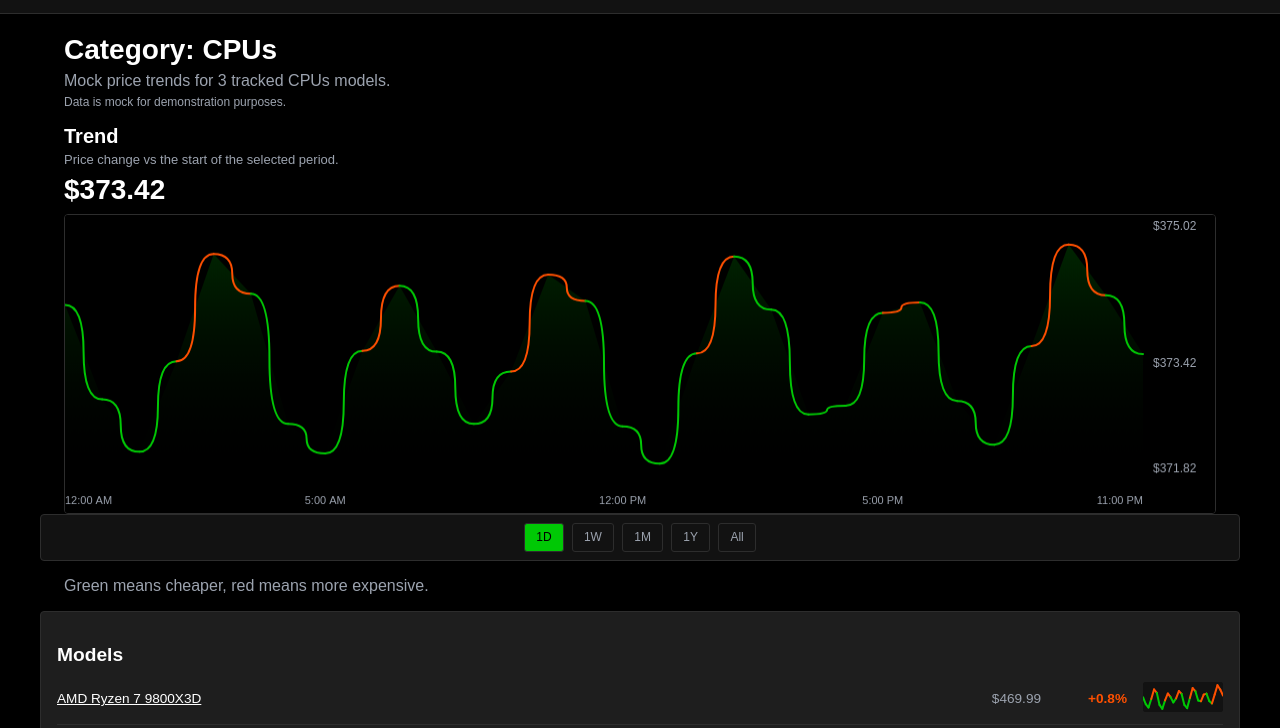
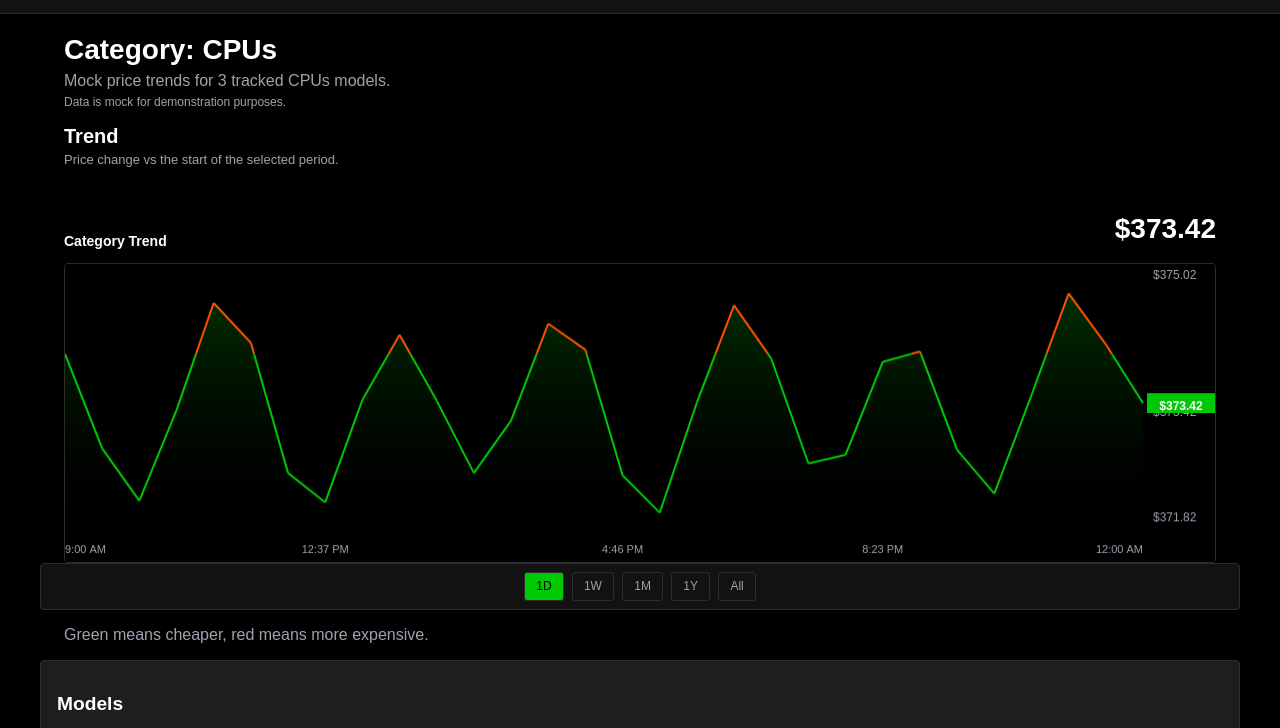
Before and after one commit to auzzie98/price-tracker, a plain HTML site: page web/category.html in a window 1280 px wide. Both pictures are taken after a click on the button "1D". Shown: the part 42-770 px from the top of the page. Drawn offline with Linux system fonts and the light colour scheme.

Commit message:
Fix chart straight lines and layout
Co-authored-by: Copilot <223556219+Copilot@users.noreply.github.com>

```diff
--- a/web/category.html
+++ b/web/category.html
@@ -28,7 +28,13 @@
     <section class="trend-section category-trend">
       <h2 class="trend-title">Trend</h2>
       <p class="trend-subtitle">Price change vs the start of the selected period.</p>
-        <div class="trend-price" id="trend-price">$100.00</div>
+        <div class="trend-legend">
+          <div class="trend-model-name" id="trend-model-name">Category Trend</div>
+          <div class="trend-price-row">
+            <span class="trend-price" id="trend-price">$100.00</span>
+          </div>
+        </div>
+        <div class="trend-hover-date" id="trend-hover-date"></div>
       <canvas id="category-chart" width="1000" height="300"></canvas>
     </section>
     <div class="time-toggles">
@@ -110,7 +116,7 @@
         ctx.beginPath();
         ctx.moveTo(x(i), y(values[i]));
         ctx.lineTo(x(i + 1), y(values[i + 1]));
-        ctx.strokeStyle = endCents > startCents ? '#FF5000' : endCents < startCents ? '#00C805' : '#9CA3AF';
+        ctx.strokeStyle = endCents > startCents ? '#FF5000' : '#00C805';
         ctx.stroke();
       }
 
@@ -141,7 +147,8 @@
           canvas,
           values,
           selectedRange,
-          document.getElementById('trend-price')
+          document.getElementById('trend-price'),
+          document.getElementById('trend-hover-date')
         );
       }
     }
@@ -189,7 +196,7 @@
           ctx.beginPath();
           ctx.moveTo(x1, y1);
           ctx.lineTo(x2, y2);
-          ctx.strokeStyle = end > start ? '#FF5000' : end < start ? '#00C805' : '#9CA3AF';
+          ctx.strokeStyle = end > start ? '#FF5000' : '#00C805';
           ctx.stroke();
         }
       });
--- a/web/static/css/style.css
+++ b/web/static/css/style.css
@@ -177,6 +177,32 @@ h1 {
   font-weight: 700;
   line-height: 1.1;
   margin: 0.35rem 0 0.25rem;
+}
+.trend-legend {
+  display: flex;
+  align-items: flex-end;
+  justify-content: space-between;
+  min-height: 74px;
+  margin-top: 0.25rem;
+}
+.trend-model-name {
+  color: #FFFFFF;
+  font-size: 14px;
+  font-weight: 700;
+}
+.trend-price-row {
+  display: flex;
+  align-items: baseline;
+  gap: 0.75rem;
+}
+.trend-change {
+  font-size: 14px;
+  font-weight: 700;
+}
+.trend-hover-date {
+  color: #9CA3AF;
+  font-size: 12px;
+  padding-bottom: 0.35rem;
 }
 .chart-tooltip {
   position: absolute;
--- a/web/static/js/chart.js
+++ b/web/static/js/chart.js
@@ -6,26 +6,21 @@
 
   function getDates(count, range) {
     var dates = [];
-    var end = new Date(END_DATE);
-
     for (var i = 0; i < count; i++) {
-      var date = new Date(end);
+      var date = new Date(END_DATE);
       if (range === "1d") {
-        date.setMinutes(0, 0, 0);
-        date.setHours(24 * i / count);
+        date.setHours(9);
+        date.setMinutes(Math.round(i * 900 / (count - 1)));
       } else if (range === "1w") {
-        date = new Date(end);
-        date.setDate(end.getDate() - (count - 1 - i));
-        date.setHours(9 + Math.round((i % 9) * 0.25));
+        date.setDate(END_DATE.getDate() - 6 + i);
+        date.setHours(9 + (i % 9));
       } else if (range === "1m") {
-        date = new Date(end);
-        date.setDate(end.getDate() - (count - 1 - i));
+        date.setDate(END_DATE.getDate() - 22 + i);
       } else if (range === "1y") {
-        date = new Date(end);
-        date.setDate(end.getDate() - Math.round((count - 1 - i) * 365 / (count - 1)));
+        date.setDate(END_DATE.getDate());
+        date.setMonth(END_DATE.getMonth() - 11 + Math.floor(i * 11 / (count - 1)));
       } else {
-        date = new Date(end);
-        date.setMonth(end.getMonth() - Math.round((count - 1 - i) * 36 / (count - 1)));
+        date.setMonth(END_DATE.getMonth() - 35 + Math.floor(i * 35 / (count - 1)));
       }
       dates.push(date);
     }
@@ -59,6 +54,13 @@
     return date.toLocaleDateString("en-US", { month: "short", year: "numeric" });
   }
 
+  function segmentColor(value, startValue) {
+    var valueCents = Math.round(value * 100);
+    var startCents = Math.round(startValue * 100);
+    if (valueCents < startCents) return "#00C805";
+    return "#FF5000";
+  }
+
   function createTooltip(canvas) {
     var tooltip = document.createElement("div");
     tooltip.className = "chart-tooltip";
@@ -67,133 +69,25 @@
     return tooltip;
   }
 
-  function drawSmoothLine(ctx, points) {
-    if (!points.length) return;
-    ctx.beginPath();
-    ctx.moveTo(points[0].x, points[0].y);
-    for (var i = 1; i < points.length - 1; i++) {
-      var midpointX = (points[i].x + points[i + 1].x) / 2;
-      var midpointY = (points[i].y + points[i + 1].y) / 2;
-      ctx.quadraticCurveTo(points[i].x, points[i].y, midpointX, midpointY);
-    }
-    var last = points[points.length - 1];
-    ctx.quadraticCurveTo(points[points.length - 2].x, points[points.length - 2].y, last.x, last.y);
-  }
-
-  function attach(options) {
-    var canvas = options.canvas;
-    var state = states.get(canvas) || {};
-    state.canvas = canvas;
-    state.values = options.values || [];
-    state.range = options.range || "1m";
-    state.priceElement = options.priceElement || null;
-    state.tooltip = state.tooltip || createTooltip(canvas);
-    state.hoverIndex = null;
-    state.hovered = false;
-    states.set(canvas, state);
-    if (state.priceElement && state.values.length) {
-      state.priceElement.textContent = "$" + state.values[state.values.length - 1].toFixed(2);
-    }
-
-    if (!state.listenersAttached) {
-      canvas.addEventListener("pointermove", function (event) {
-        handlePointer(event, state);
-      });
-      canvas.addEventListener("pointerdown", function (event) {
-        if (event.pointerType === "touch") {
-          event.preventDefault();
-          handlePointer(event, state);
-        }
-      });
-      canvas.addEventListener("pointerleave", function () {
-        clearHover(state);
-      });
-      canvas.addEventListener("pointerup", function (event) {
-        if (event.pointerType === "touch") {
-          handlePointer(event, state);
-        }
-      });
-      canvas.addEventListener("pointercancel", function () {
-        clearHover(state);
-      });
-      state.listenersAttached = true;
-    }
-
-    draw(state);
-  }
-
-  function clearHover(state) {
-    state.hovered = false;
-    state.hoverIndex = null;
-    state.tooltip.classList.remove("visible");
-    if (state.priceElement && state.values.length) {
-      state.priceElement.textContent = "$" + state.values[state.values.length - 1].toFixed(2);
-    }
-    draw(state);
-  }
-
-  function handlePointer(event, state) {
-    if (!state.values.length) return;
-    var rect = state.canvas.getBoundingClientRect();
-    var cssX = event.clientX - rect.left;
-    var cssWidth = rect.width;
-    var plotWidth = Math.max(1, cssWidth - 72);
-    var clampedX = Math.max(0, Math.min(plotWidth, cssX));
-    var index = Math.round(clampedX / plotWidth * (state.values.length - 1));
-    index = Math.max(0, Math.min(state.values.length - 1, index));
-    state.hoverIndex = index;
-    state.hovered = true;
-
-    if (state.priceElement) {
-      state.priceElement.textContent = "$" + state.values[index].toFixed(2);
-    }
-
-    var dates = getDates(state.values.length, state.range);
-    var point = layout(state)[index];
-    state.tooltip.innerHTML =
-      "<strong>$" + state.values[index].toFixed(2) + "</strong>" +
-      "<span>" + formatDate(dates[index], state.range) + "</span>";
-
-    var tooltipWidth = 170;
-    var tooltipLeft = point.x + 12 + (state.canvas.offsetLeft || 0);
-    if (tooltipLeft + tooltipWidth > cssWidth - 4) {
-      tooltipLeft = point.x - tooltipWidth - 12;
-    }
-    tooltipLeft = Math.max(4, tooltipLeft);
-    var tooltipTop = Math.max(8, point.y - 74 + (state.canvas.offsetTop || 0));
-    state.tooltip.style.left = tooltipLeft + "px";
-    state.tooltip.style.top = tooltipTop + "px";
-    state.tooltip.classList.add("visible");
-    draw(state);
-  }
-
   function layout(state) {
     var canvas = state.canvas;
-    var cssWidth = Math.max(1, canvas.clientWidth || canvas.offsetWidth);
-    var cssHeight = 300;
+    var width = Math.max(1, canvas.clientWidth || canvas.offsetWidth);
+    var height = 300;
     var values = state.values;
     var dataMin = Math.min.apply(null, values);
     var dataMax = Math.max.apply(null, values);
-    var range = dataMax - dataMin;
-    if (range === 0) range = Math.abs(dataMax) * 0.1 || 1;
-    var chartMin = dataMin - range * 0.08;
-    var chartMax = dataMax + range * 0.08;
-    var chartRange = chartMax - chartMin;
-    var plotWidth = Math.max(1, cssWidth - 72);
-    var plotHeight = cssHeight - 44;
+    var spread = dataMax - dataMin;
+    if (spread === 0) spread = Math.abs(dataMax) * 0.1 || 1;
+    var chartMin = dataMin - spread * 0.08;
+    var chartMax = dataMax + spread * 0.08;
+    var plotWidth = Math.max(1, width - 72);
+    var plotHeight = height - 44;
 
-    function x(index) {
-      if (values.length === 1) return plotWidth / 2;
-      return index / (values.length - 1) * plotWidth;
-    }
-    function y(value) {
-      return 12 + (chartMax - value) / chartRange * plotHeight;
-    }
-
-    var points = values.map(function (value, index) {
-      return { x: x(index), y: y(value), value: value };
+    return values.map(function (value, index) {
+      var x = values.length === 1 ? plotWidth / 2 : index / (values.length - 1) * plotWidth;
+      var y = 12 + (chartMax - value) / (chartMax - chartMin) * plotHeight;
+      return { x: x, y: y, value: value };
     });
-    return points;
   }
 
   function draw(state) {
@@ -214,74 +108,62 @@
     ctx.fillRect(0, 0, width, height);
 
     var points = layout(state);
-    var startingValue = values[0];
+    var startValue = values[0];
     var endValue = values[values.length - 1];
-    var lineColor = Math.round(endValue * 100) < Math.round(startingValue * 100)
-      ? "#00C805"
-      : Math.round(endValue * 100) > Math.round(startingValue * 100)
-        ? "#FF5000"
-        : "#9CA3AF";
+    var lineColor = endValue < startValue ? "#00C805" : "#FF5000";
 
-    ctx.save();
     ctx.beginPath();
-    points.forEach(function (point, index) {
-      if (index === 0) ctx.moveTo(point.x, point.y);
-      else ctx.lineTo(point.x, point.y);
-    });
+    ctx.moveTo(points[0].x, points[0].y);
+    for (var i = 1; i < points.length; i++) {
+      ctx.lineTo(points[i].x, points[i].y);
+    }
     ctx.lineTo(points[points.length - 1].x, height - 32);
     ctx.lineTo(points[0].x, height - 32);
     ctx.closePath();
     var gradient = ctx.createLinearGradient(0, 12, 0, height - 32);
-    gradient.addColorStop(0, lineColor === "#00C805" ? "rgba(0,200,5,0.22)" : lineColor === "#FF5000" ? "rgba(255,80,0,0.22)" : "rgba(156,163,175,0.12)");
+    gradient.addColorStop(0, lineColor === "#00C805" ? "rgba(0,200,5,0.28)" : lineColor === "#FF5000" ? "rgba(255,80,0,0.28)" : "rgba(156,163,175,0.14)");
     gradient.addColorStop(1, "rgba(0,0,0,0)");
     ctx.fillStyle = gradient;
     ctx.fill();
-    ctx.restore();
 
     ctx.lineWidth = state.hovered ? 3 : 2;
-    ctx.lineCap = "round";
-    ctx.lineJoin = "round";
-    for (var i = 0; i < points.length - 1; i++) {
-      var segment = [points[i], points[i + 1]];
-      var endCents = Math.round(values[i + 1] * 100);
-      var startCents = Math.round(startingValue * 100);
+    ctx.lineCap = "butt";
+    ctx.lineJoin = "miter";
+    for (var segmentIndex = 0; segmentIndex < points.length - 1; segmentIndex++) {
+      var first = points[segmentIndex];
+      var second = points[segmentIndex + 1];
+      var firstCents = Math.round(first.value * 100);
+      var secondCents = Math.round(second.value * 100);
+      var startCents = Math.round(startValue * 100);
       ctx.beginPath();
-      ctx.moveTo(segment[0].x, segment[0].y);
-      var controlX = (segment[0].x + segment[1].x) / 2;
-      var controlY = (segment[0].y + segment[1].y) / 2;
-      ctx.quadraticCurveTo(controlX, segment[0].y, controlX, controlY);
-      ctx.quadraticCurveTo(controlX, segment[1].y, segment[1].x, segment[1].y);
-      ctx.strokeStyle = endCents < startCents ? "#00C805" : endCents > startCents ? "#FF5000" : "#9CA3AF";
-      ctx.stroke();
-    }
+      ctx.moveTo(first.x, first.y);
 
-    if (state.hovered && state.hoverIndex !== null) {
-      var point = points[state.hoverIndex];
-      ctx.save();
-      ctx.strokeStyle = "#9CA3AF";
-      ctx.setLineDash([4, 4]);
-      ctx.lineWidth = 1;
-      ctx.beginPath();
-      ctx.moveTo(point.x, 12);
-      ctx.lineTo(point.x, height - 32);
-      ctx.stroke();
-      ctx.setLineDash([]);
-      ctx.beginPath();
-      ctx.arc(point.x, point.y, 5, 0, Math.PI * 2);
-      ctx.fillStyle = lineColor;
-      ctx.fill();
-      ctx.strokeStyle = "#FFFFFF";
-      ctx.lineWidth = 2;
-      ctx.stroke();
-      ctx.restore();
+      if ((firstCents < startCents && secondCents > startCents) ||
+          (firstCents > startCents && secondCents < startCents)) {
+        var fraction = (startCents - firstCents) / (secondCents - firstCents);
+        var crossingX = first.x + (second.x - first.x) * fraction;
+        var crossingY = first.y + (second.y - first.y) * fraction;
+        ctx.lineTo(crossingX, crossingY);
+        ctx.strokeStyle = firstCents < startCents ? "#00C805" : "#FF5000";
+        ctx.stroke();
+        ctx.beginPath();
+        ctx.moveTo(crossingX, crossingY);
+        ctx.lineTo(second.x, second.y);
+        ctx.strokeStyle = secondCents < startCents ? "#00C805" : "#FF5000";
+        ctx.stroke();
+      } else {
+        ctx.lineTo(second.x, second.y);
+        ctx.strokeStyle = segmentColor(second.value, startValue);
+        ctx.stroke();
+      }
     }
 
     var dataMin = Math.min.apply(null, values);
     var dataMax = Math.max.apply(null, values);
-    var range = dataMax - dataMin;
-    if (range === 0) range = Math.abs(dataMax) * 0.1 || 1;
-    var chartMin = dataMin - range * 0.08;
-    var chartMax = dataMax + range * 0.08;
+    var spread = dataMax - dataMin;
+    if (spread === 0) spread = Math.abs(dataMax) * 0.1 || 1;
+    var chartMin = dataMin - spread * 0.08;
+    var chartMax = dataMax + spread * 0.08;
     ctx.fillStyle = "#9CA3AF";
     ctx.font = "12px Arial";
     ctx.textAlign = "left";
@@ -290,21 +172,139 @@
     ctx.fillText("$" + ((chartMin + chartMax) / 2).toFixed(2), width - 62, height / 2);
     ctx.fillText("$" + chartMin.toFixed(2), width - 62, height - 44);
 
+    var currentY = points[points.length - 1].y;
+    ctx.fillStyle = lineColor;
+    ctx.fillRect(width - 68, currentY - 10, 68, 20);
+    ctx.fillStyle = "#FFFFFF";
+    ctx.font = "bold 12px Arial";
+    ctx.textAlign = "center";
+    ctx.fillText("$" + endValue.toFixed(2), width - 34, currentY + 4);
+
     var dates = getDates(values.length, state.range);
-    var labelIndexes = [0, Math.round((values.length - 1) * 0.25), Math.round((values.length - 1) * 0.5), Math.round((values.length - 1) * 0.75), values.length - 1];
+    var labelIndexes = state.range === "1m"
+      ? [0, Math.round((values.length - 1) * 7 / 22), Math.round((values.length - 1) * 14 / 22), values.length - 1]
+      : [0, Math.round((values.length - 1) * 0.25), Math.round((values.length - 1) * 0.5), Math.round((values.length - 1) * 0.75), values.length - 1];
+    ctx.fillStyle = "#9CA3AF";
     ctx.font = "11px Arial";
     ctx.textBaseline = "middle";
     labelIndexes.forEach(function (index, position) {
       var point = points[index];
       ctx.textAlign = position === 0 ? "left" : position === labelIndexes.length - 1 ? "right" : "center";
-      ctx.fillText(formatAxisDate(dates[index], state.range), point.x, height - 12);
+      var text = state.range === "1m"
+        ? ["Nov 1", "Nov 8", "Nov 15", "Nov 22"][position]
+        : formatAxisDate(dates[index], state.range);
+      ctx.fillText(text, point.x, height - 12);
     });
+
+    if (state.hovered && state.hoverIndex !== null) {
+      var hoverPoint = points[state.hoverIndex];
+      ctx.save();
+      ctx.strokeStyle = "#9CA3AF";
+      ctx.setLineDash([4, 4]);
+      ctx.lineWidth = 1;
+      ctx.beginPath();
+      ctx.moveTo(hoverPoint.x, 12);
+      ctx.lineTo(hoverPoint.x, height - 32);
+      ctx.stroke();
+      ctx.setLineDash([]);
+      ctx.beginPath();
+      ctx.arc(hoverPoint.x, hoverPoint.y, 5, 0, Math.PI * 2);
+      ctx.fillStyle = segmentColor(hoverPoint.value, startValue);
+      ctx.fill();
+      ctx.strokeStyle = "#FFFFFF";
+      ctx.lineWidth = 2;
+      ctx.stroke();
+      ctx.restore();
+    }
+  }
+
+  function clearHover(state) {
+    state.hovered = false;
+    state.hoverIndex = null;
+    state.tooltip.classList.remove("visible");
+    if (state.priceElement && state.values.length) {
+      state.priceElement.textContent = "$" + state.values[state.values.length - 1].toFixed(2);
+    }
+    if (state.hoverDateElement) state.hoverDateElement.textContent = "";
+    draw(state);
+  }
+
+  function handlePointer(event, state) {
+    if (!state.values.length) return;
+    var rect = state.canvas.getBoundingClientRect();
+    var cssX = event.clientX - rect.left;
+    var plotWidth = Math.max(1, rect.width - 72);
+    var clampedX = Math.max(0, Math.min(plotWidth, cssX));
+    var index = Math.round(clampedX / plotWidth * (state.values.length - 1));
+    index = Math.max(0, Math.min(state.values.length - 1, index));
+    state.hoverIndex = index;
+    state.hovered = true;
+
+    if (state.priceElement) state.priceElement.textContent = "$" + state.values[index].toFixed(2);
+    var dates = getDates(state.values.length, state.range);
+    var dateText = formatDate(dates[index], state.range);
+    if (state.hoverDateElement) state.hoverDateElement.textContent = dateText;
+
+    var point = layout(state)[index];
+    state.tooltip.innerHTML =
+      "<strong>$" + state.values[index].toFixed(2) + "</strong>" +
+      "<span>" + dateText + "</span>";
+    var tooltipWidth = 170;
+    var left = point.x + 12 + (state.canvas.offsetLeft || 0);
+    if (left + tooltipWidth > rect.width - 4) left = point.x - tooltipWidth - 12;
+    left = Math.max(4, left);
+    var top = Math.max(8, point.y - 74 + (state.canvas.offsetTop || 0));
+    state.tooltip.style.left = left + "px";
+    state.tooltip.style.top = top + "px";
+    state.tooltip.classList.add("visible");
+    draw(state);
+  }
+
+  function attach(options) {
+    var canvas = options.canvas;
+    var state = states.get(canvas) || {};
+    state.canvas = canvas;
+    state.values = options.values || [];
+    state.range = options.range || "1m";
+    state.priceElement = options.priceElement || null;
+    state.hoverDateElement = options.hoverDateElement || null;
+    state.tooltip = state.tooltip || createTooltip(canvas);
+    state.hoverIndex = null;
+    state.hovered = false;
+    states.set(canvas, state);
+
+    if (!state.listenersAttached) {
+      canvas.addEventListener("pointermove", function (event) { handlePointer(event, state); });
+      canvas.addEventListener("pointerdown", function (event) {
+        if (event.pointerType === "touch") {
+          event.preventDefault();
+          handlePointer(event, state);
+        }
+      });
+      canvas.addEventListener("pointerleave", function () { clearHover(state); });
+      canvas.addEventListener("pointerup", function (event) {
+        if (event.pointerType === "touch") handlePointer(event, state);
+      });
+      canvas.addEventListener("pointercancel", function () { clearHover(state); });
+      state.listenersAttached = true;
+    }
+
+    if (state.priceElement && state.values.length) {
+      state.priceElement.textContent = "$" + state.values[state.values.length - 1].toFixed(2);
+    }
+    draw(state);
   }
 
   window.PriceTrackerChart = {
     attach: attach,
-    draw: function (canvas, values, range, priceElement) {
-      attach({ canvas: canvas, values: values, range: range, priceElement: priceElement });
+    draw: function (canvas, values, range, priceElement, hoverDateElement) {
+      attach({
+        canvas: canvas,
+        values: values,
+        range: range,
+        priceElement: priceElement,
+        hoverDateElement: hoverDateElement
+      });
     }
   };
 })();
--- a/web/static/js/mock-data.js
+++ b/web/static/js/mock-data.js
@@ -30,7 +30,7 @@ window.mockCatalog = (function() {
       } else if (range === '1w') {
         date.setDate(end.getDate() - (count - 1 - i));
       } else if (range === '1m') {
-        date.setDate(end.getDate() - (count - 1 - i));
+        date.setDate(1 + Math.round(i * 22 / (count - 1)));
       } else if (range === '1y') {
         date.setDate(end.getDate() - Math.round((count - 1 - i) * 365 / (count - 1)));
       } else {
```
Also changed, not shown: web/index.html (+28 -4 lines), web/product.html (+10 -3 lines).
